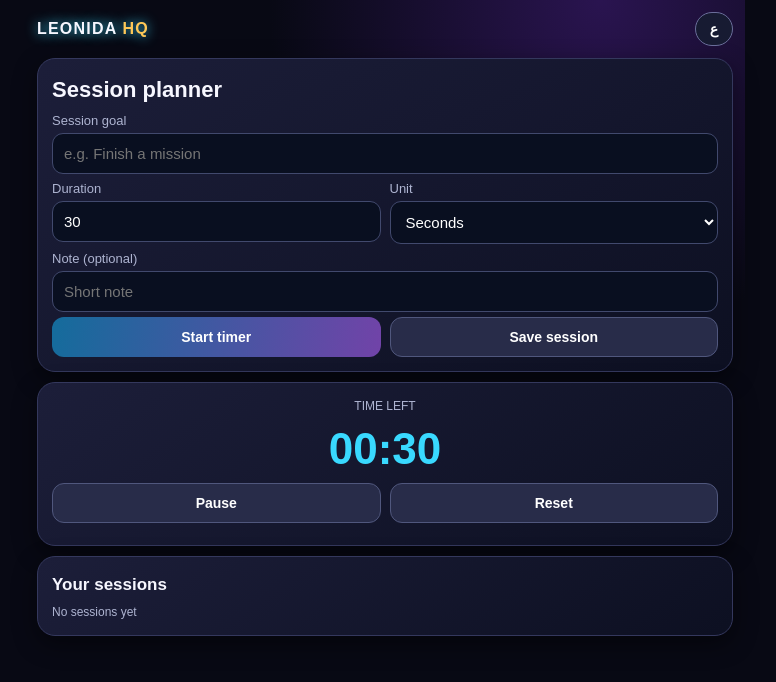
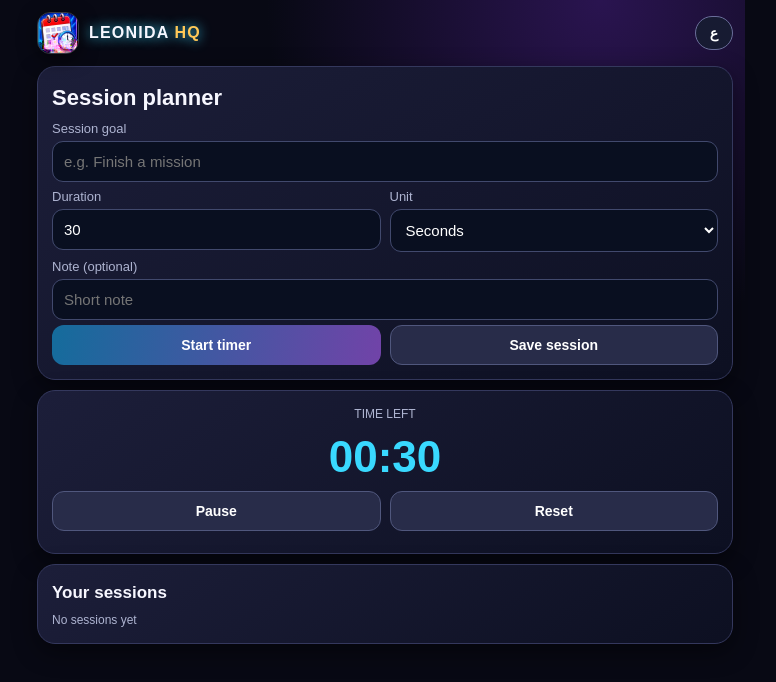
Before and after one commit to ha0580389-create/LEONIDA-HQ., a plain HTML site: page 03_Session_Planner.html in a window 1280 px wide. Shown: the whole page, without its empty margins (255-1031 px from the left). Drawn offline with Linux system fonts and the light colour scheme.

Commit message:
Show original section icon in 03_Session_Planner.html

```diff
--- a/03_Session_Planner.html
+++ b/03_Session_Planner.html
@@ -20,7 +20,7 @@ input,textarea,select{width:100%;background:#090f20;color:#fff;border:1px solid
 .item{padding:10px 0;border-top:1px solid #2c3150;display:flex;align-items:center;gap:10px}.item:first-child{border-top:0}.item small{margin-inline-start:auto;color:var(--gold)}
 .small-note{font-size:11px;color:var(--muted);line-height:1.45;margin-top:8px}
 @media(min-width:700px){body{max-width:720px;margin:auto}}
-</style>
+.module-icon{width:42px;height:42px;flex:none;object-fit:cover;border-radius:13px;border:1px solid rgba(255,255,255,.2);box-shadow:0 5px 18px #0008}.top{gap:10px}.brand{flex:1;min-width:0}</style>
 <script>
 (function(){
  const KEY='LEONIDA_HQ_LANGUAGE';
@@ -42,7 +42,7 @@ input,textarea,select{width:100%;background:#090f20;color:#fff;border:1px solid
 </script>
 </head>
 <body>
-<div class="top"><div class="brand">LEONIDA <span style="color:#ffc857">HQ</span></div><button id="languageToggle" class="lang" type="button">ع</button></div>
+<div class="top"><img class="module-icon" src="assets/icons/03_Session_Planner.webp" alt=""><div class="brand">LEONIDA <span style="color:#ffc857">HQ</span></div><button id="languageToggle" class="lang" type="button">ع</button></div>
 <section class="panel"><h1 data-ar="مخطط الجلسة" data-en="Session planner">Session planner</h1><label for="goalName" data-ar="هدف الجلسة" data-en="Session goal">Session goal</label><input id="goalName" maxlength="70" data-ph-ar="مثال: إنهاء مهمة" data-ph-en="e.g. Finish a mission" placeholder="e.g. Finish a mission">
 <div class="grid"><div><label for="duration" data-ar="المدة" data-en="Duration">Duration</label><input id="duration" type="number" min="1" max="600" step="1" value="30" inputmode="numeric"></div><div><label for="unit" data-ar="الوحدة" data-en="Unit">Unit</label><select id="unit"><option value="seconds" data-ar="ثوانٍ" data-en="Seconds">Seconds</option><option value="minutes" data-ar="دقائق" data-en="Minutes">Minutes</option></select></div></div>
 <label for="note" data-ar="ملاحظة (اختياري)" data-en="Note (optional)">Note (optional)</label><input id="note" maxlength="80" data-ph-ar="ملاحظة قصيرة" data-ph-en="Short note" placeholder="Short note"><div class="grid"><button id="startTimer" type="button" data-ar="ابدأ المؤقت" data-en="Start timer">Start timer</button><button id="saveSession" class="alt" type="button" data-ar="احفظ الجلسة" data-en="Save session">Save session</button></div>
```
